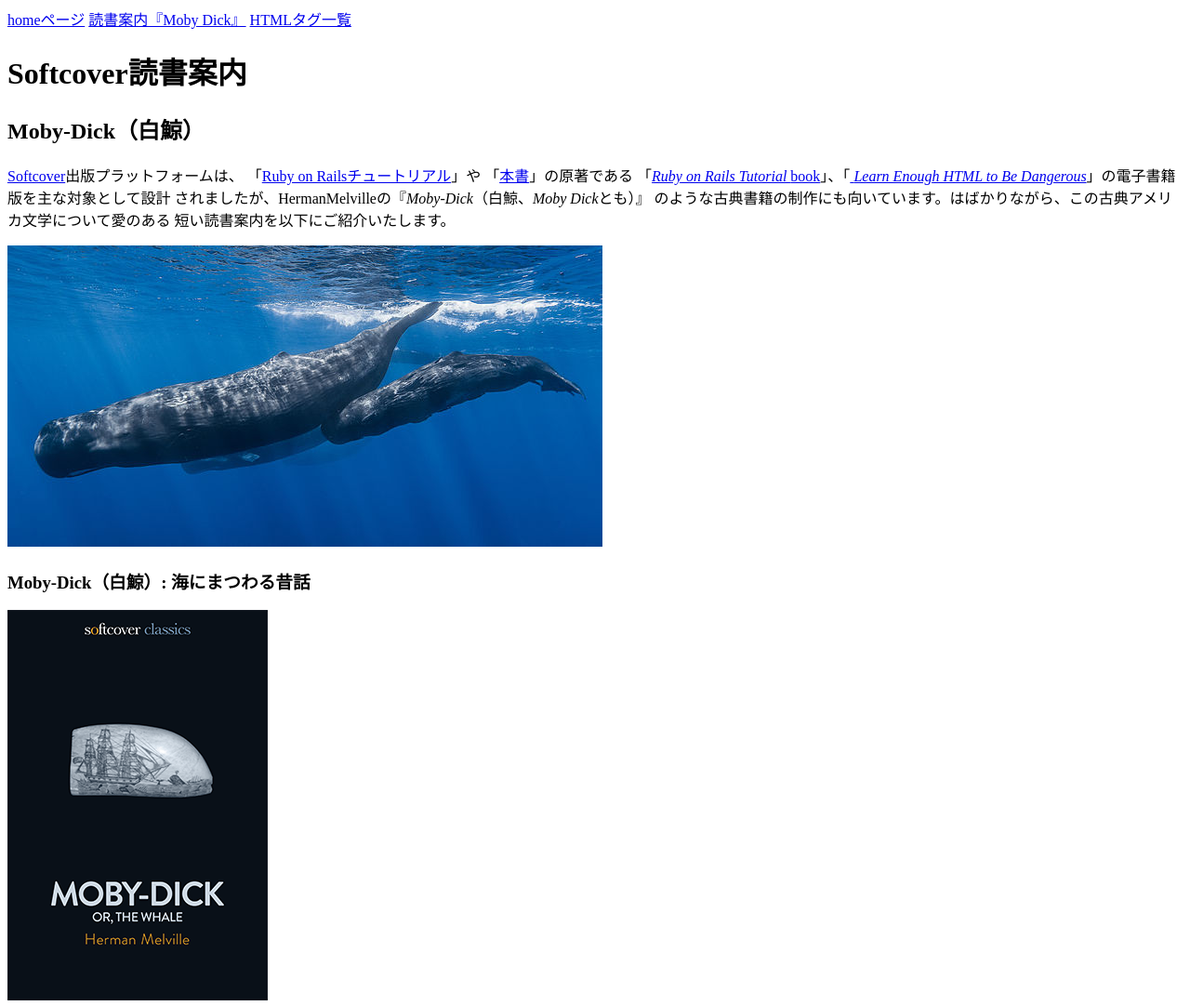
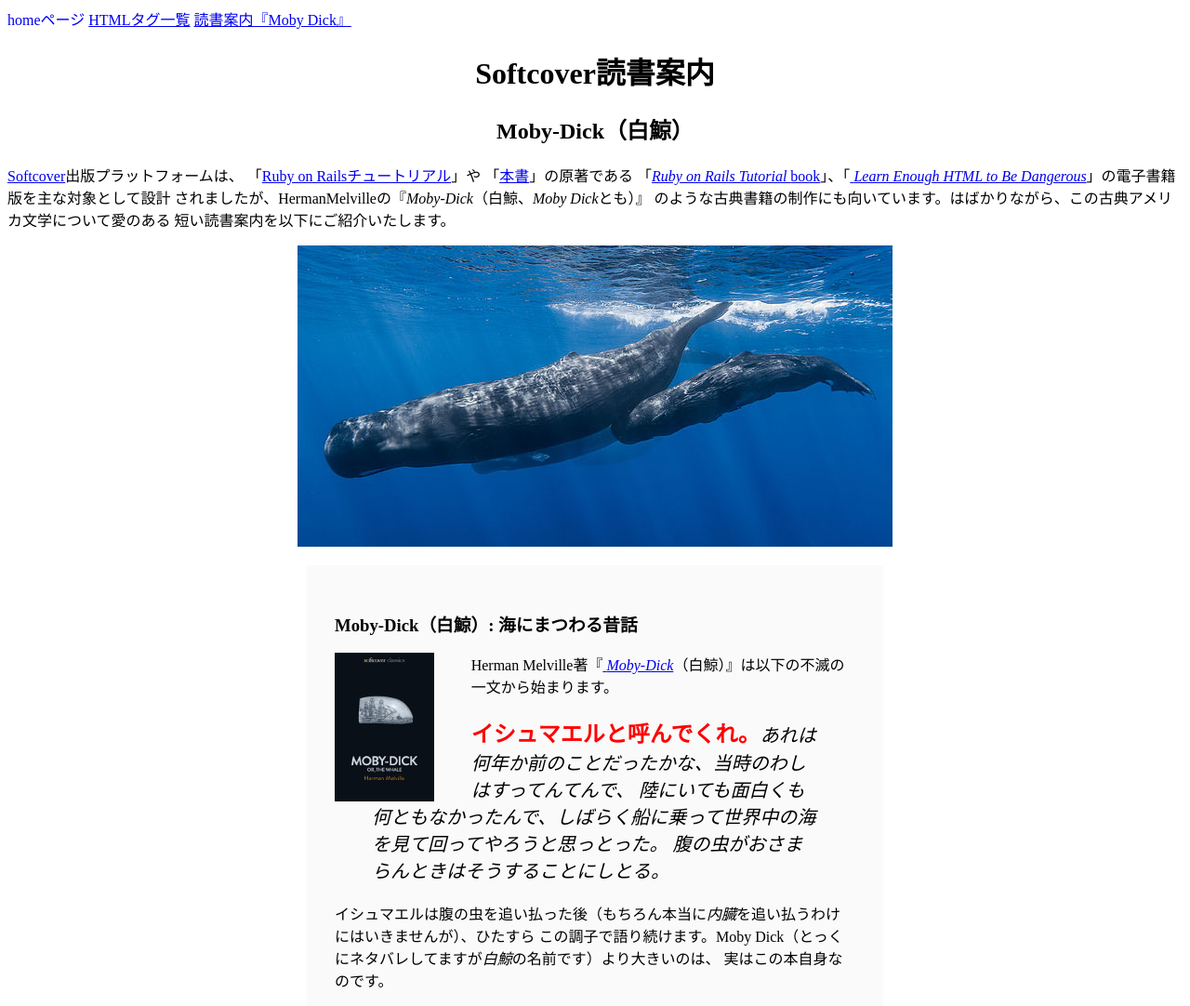
Before and after one commit to ni0911/sample_website, a plain HTML site: page moby_dick.html in a window 1280 px wide. Shown: the top 1082 px of the page at 93% size. Drawn offline with Linux system fonts and the light colour scheme.

Commit message:
Finish the sample website

```diff
--- a/moby_dick.html
+++ b/moby_dick.html
@@ -3,19 +3,20 @@
   <head>
     <title>Moby Dick（白鯨）</title>
     <meta charset="utf-8">
+    <link rel="stylesheet" href="css/main.css">
   </head>
   <body>
 
-    <div>
-        <a href="index.html">homeページ</a>
-        <a href="moby_dick.html">読書案内『Moby Dick』</a>
-        <a href="tags.html">HTMLタグ一覧</a>
+    <div id="main-nav" class="nav-menu">
+        <a href="index.html" style="text-decoration: none;">homeページ</a>
+        <a href="tags.html" class="nav-spacing">HTMLタグ一覧</a>
+        <a href="moby_dick.html" class="nav-spacing">読書案内『Moby Dick』</a>
     </div>
 
     <!-- スタイルをもっと追加すること（最後のセクションで行う予定） -->
     <header>
-      <h1>Softcover読書案内</h1>
-      <h2>Moby-Dick（白鯨）</h2>
+      <h1 style="text-align: center;">Softcover読書案内</h1>
+      <h2 style="text-align: center;">Moby-Dick（白鯨）</h2>
     </header>
 
     <div>
@@ -33,16 +34,16 @@
     </div>
 
     <a href="https://commons.wikimedia.org/wiki/File:Sperm_whale_pod.jpg">
-      <img src="images/sperm_whales.jpg">
+      <img src="images/sperm_whales.jpg" style="display: block; margin: 0 auto;">
     </a>
 
-    <div>
+    <div style="width: 560px; margin: 20px auto; padding: 30px; background-color: #fafafa;">
 
       <h3>Moby-Dick（白鯨）: 海にまつわる昔話</h3>
 
       <a href="https://www.softcover.io/read/6070fb03/moby-dick"
          target="_blank" rel="noopener">
-        <img src="images/moby_dick.png" alt="Moby-Dick（白鯨）">
+        <img src="images/moby_dick.png" alt="Moby-Dick（白鯨）" height="160px" style="float: left; margin: 0 40px 0 0;">
       </a>
 
       <p>
@@ -51,9 +52,9 @@
         <em>Moby-Dick</em></a>（白鯨）』は以下の不滅の一文から始まります。
       </p>
 
-      <blockquote>
+      <blockquote style="font-style: italic; font-size: 20px;">
         <p>
-          <span>イシュマエルと呼んでくれ。</span>あれは何年か前のことだったかな、当時のわしはすってんてんで、
+          <span style="font-style: normal; font-size: 24px; font-weight: bold; color: #ff0000;">イシュマエルと呼んでくれ。</span>あれは何年か前のことだったかな、当時のわしはすってんてんで、
           陸にいても面白くも何ともなかったんで、しばらく船に乗って世界中の海を見て回ってやろうと思っとった。
           腹の虫がおさまらんときはそうすることにしとる。
         </p>
```
Also changed, not shown: index.html (+5 -4 lines), tags.html (+5 -4 lines).
